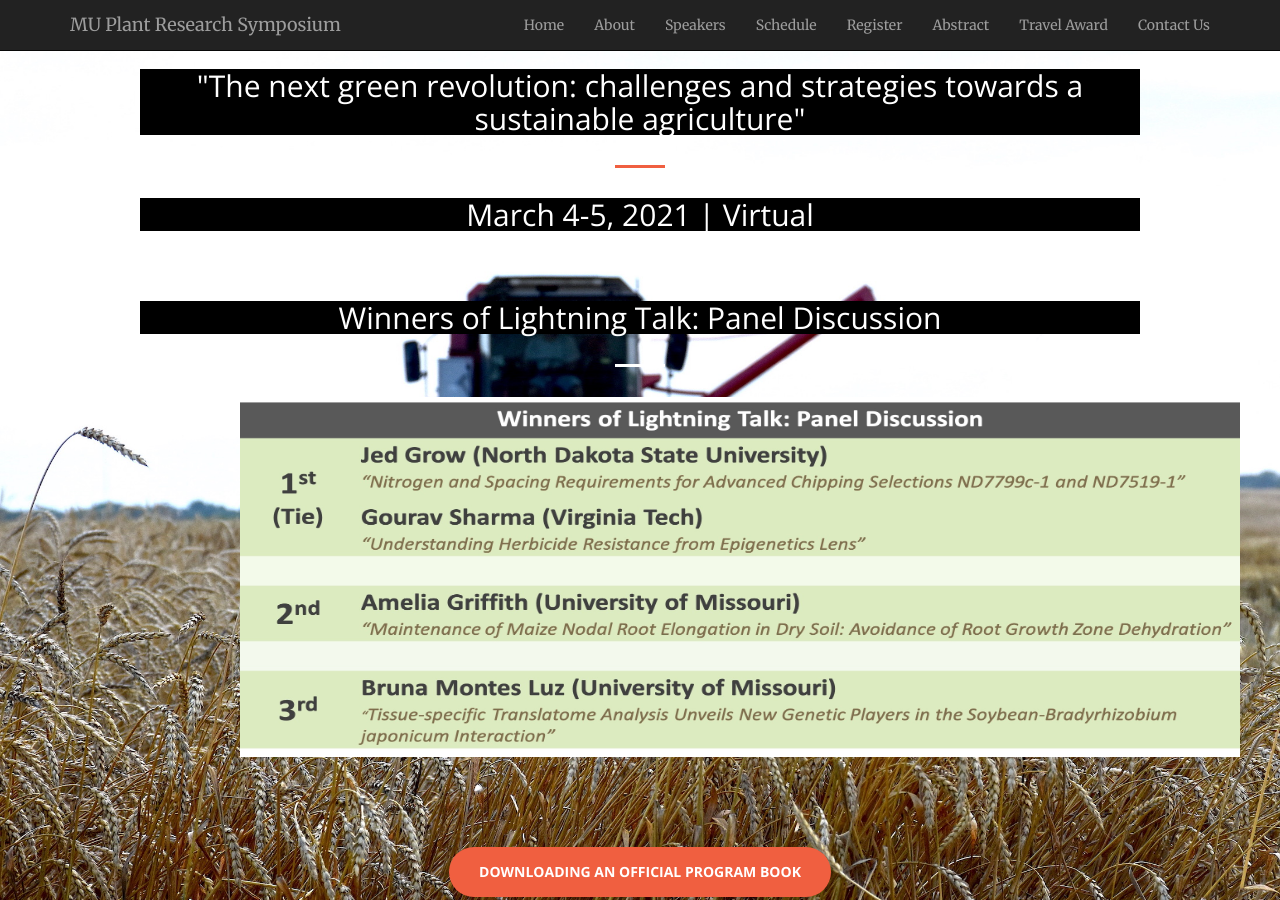
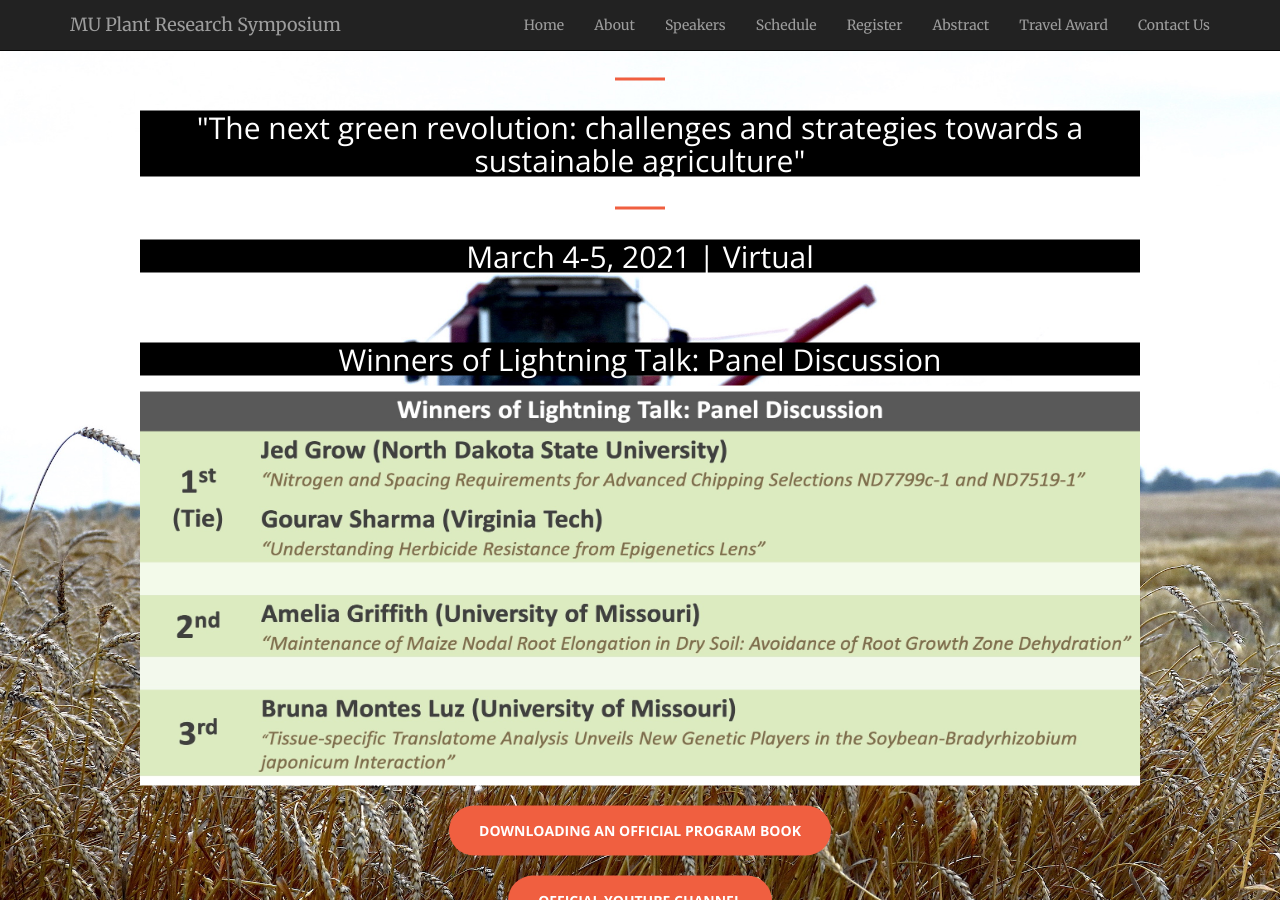
Before and after one commit to mupioneersymposium/mupioneersymposium.github.io, a Jekyll site: the page built from index.html, in a window 1280 px wide and 900 px high. Built offline with Jekyll 4.4.1, drawn with Linux system fonts in a browser that asks for light colours.

Commit message:
Update header.html

```diff
--- a/_includes/header.html
+++ b/_includes/header.html
@@ -8,7 +8,7 @@
             <h2 style="background-color:black;">March 4-5, 2021 | Virtual </h2>
             <br/><br/>
             <h2 style="background-color:black;">Winners of Lightning Talk: Panel Discussion </h2>
-            <hr class="light"><p><img src="/img/2021LightningWinners.jpg" alt="Winners of Lightning Talk:Panel Discussion" width="1000" height="360"></p>
+            <img src="/img/2021LightningWinners.jpg" alt="Winners of Lightning Talk:Panel Discussion" width="1000" height="400">
             <br/><br/>
             <a target="_blank" href="https://drive.google.com/file/d/1VjnUJz2nTVGwZcK-j61eVeZIjGsMU3Tz/view?usp=sharing" class="btn btn-primary btn-xl page-scroll">Downloading an Official Program Book</a><br/><br/>
             <a target="_blank" href="https://www.youtube.com/channel/UCx_xqiB6fEu-4e_f5nmf-gw/videos" class="btn btn-primary btn-xl page-scroll">Official YouTube Channel</a>
```
